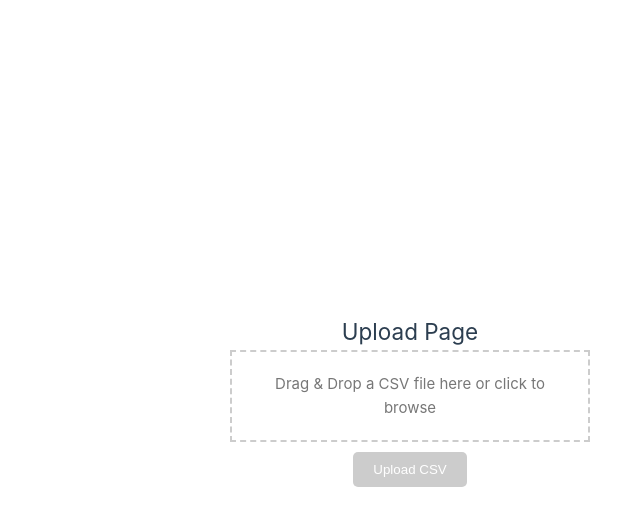
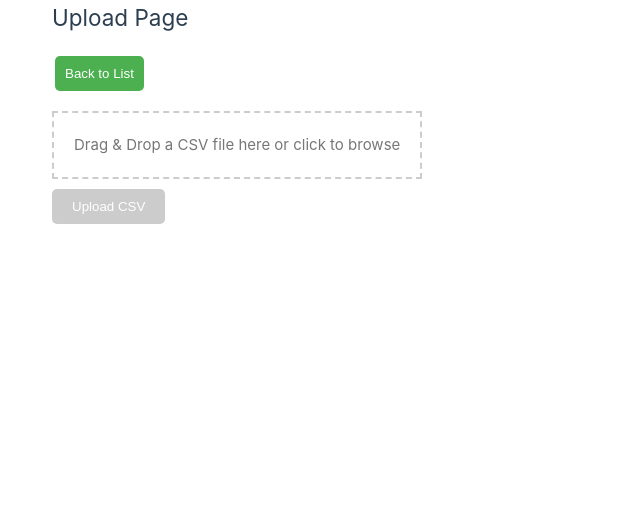
Before and after one commit to bjornbasar/ask-nicely, a Vue app: page /upload in a window 1280 px wide. Shown: the top 526 px of the page, without its empty margins (30-670 px from the left). Built offline with nearby package versions, Linux system fonts and the light colour scheme.

Commit message:
UI improvements

```diff
--- a/src/assets/main.css
+++ b/src/assets/main.css
@@ -2,7 +2,7 @@
 
 #app {
   max-width: 1280px;
-  margin: 0 auto;
+  margin: 0 50px ;
   padding: 2rem;
   font-weight: normal;
 }
@@ -24,12 +24,9 @@ a,
 @media (min-width: 1024px) {
   body {
     display: flex;
-    place-items: center;
   }
 
   #app {
-    display: grid;
-    grid-template-columns: 1fr 1fr;
     padding: 0 2rem;
   }
 }
--- a/src/views/CompanyAveragePage.vue
+++ b/src/views/CompanyAveragePage.vue
@@ -15,7 +15,7 @@
       </thead>
       <tbody>
         <tr v-for="company in companyStats" :key="company.companyName">
-          <td>{{ company.companyName }}</td>
+          <td>{{ company.company }}</td>
           <td>{{ formatCurrency(company.averageSalary) }}</td>
         </tr>
       </tbody>
@@ -72,7 +72,6 @@ h2 {
 .company-stats-table {
   width: 100%;
   border-collapse: collapse;
-  margin-top: 20px;
 }
 
 .company-stats-table th, .company-stats-table td {
--- a/src/views/ListPage.vue
+++ b/src/views/ListPage.vue
@@ -4,10 +4,9 @@
     <router-link to="/upload">
       <button class="upload-button">Upload</button>
     </router-link>
-    <router-link to="/company-stats">
+    <router-link to="/company-average">
       <button class="company-stats-button">Company Statistics</button>
     </router-link>
-    <p>Average Salary: {{ calculateAverageSalary() }}</p>
     <table class="data-table">
       <thead>
         <tr>
@@ -22,7 +21,7 @@
           <td>{{ record.company }}</td>
           <td>{{ record.name }}</td>
           <td>{{ record.email }}</td>
-          <td>{{ record.salary }}</td>
+          <td>{{ formatCurrency(record.salary) }}</td>
         </tr>
       </tbody>
     </table>
@@ -57,14 +56,8 @@ export default {
     goToEditPage(recordId) {
       this.$router.push(`/edit/${recordId}`);
     },
-    calculateAverageSalary() {
-      if (this.dataList.length === 0) {
-        return 0;
-      }
-
-      const totalSalary = this.dataList.reduce((acc, record) => acc + record.salary, 0);
-      const averageSalary = totalSalary / this.dataList.length;
-      return averageSalary.toFixed(2);
+    formatCurrency(value) {
+      return `$${value.toFixed(2)}`;
     },
   }
 };
--- a/src/views/UploadPage.vue
+++ b/src/views/UploadPage.vue
@@ -3,6 +3,9 @@
 <template>
   <div class="upload-container">
     <h2>Upload Page</h2>
+    <router-link to="/list">
+      <button class="back-button">Back to List</button>
+    </router-link>
     <div class="file-drop-container" @dragover.prevent @drop="handleDrop" @click="handleClick">
       <input
         type="file"
@@ -64,11 +67,23 @@ export default {
 </script>
 
 <style scoped>
+h2 {
+  font-size: 1.5em;
+  margin-bottom: 20px;
+}
+
+.back-button {
+  background-color: #4caf50;
+  color: white;
+  padding: 10px;
+  border: none;
+  border-radius: 5px;
+  cursor: pointer;
+  margin: auto auto 20px auto;
+}
+
 .upload-container {
-  max-width: 400px;
   margin: auto;
-  padding: 20px;
-  text-align: center;
 }
 
 .file-drop-container {
```
